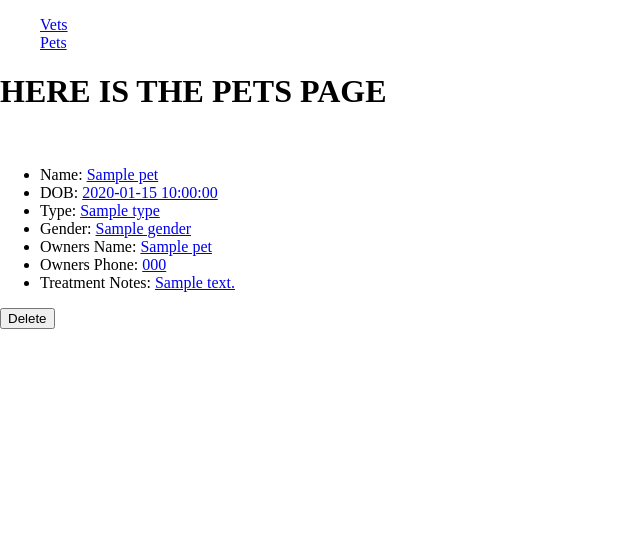
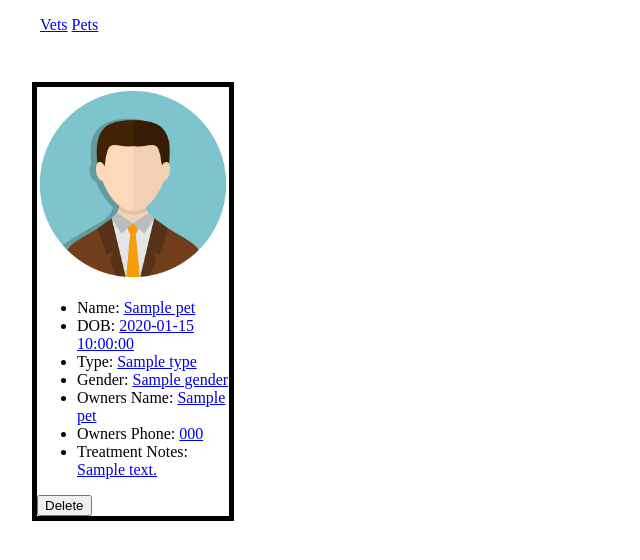
Before and after one commit to Dannycarey23/vet_project, a Flask app: template templates/pets/index.html in a window 1280 px wide. Shown: the top 560 px of the page, without its empty margins (0-640 px from the left). Run offline with Flask 3, Linux system fonts and the light colour scheme; the template is opened without the code that fills it: most values are stand-ins (such as "Sample title", 1, 10 or a date in 2020); some libraries are stand-ins or nearby versions.

Commit message:
fixed errors that was stopping content from being displayed. on the pets and vets index pages.

```diff
--- a/db/hutchVets.sql
+++ b/db/hutchVets.sql
@@ -8,7 +8,7 @@ CREATE TABLE pets (
     type VARCHAR(255),
     gender VARCHAR(255),
     owners_name VARCHAR(255),
-    owners_phone INT,
+    owners_phone VARCHAR(255),
     treatment_notes VARCHAR(255)
 );
 
--- a/static/style.css
+++ b/static/style.css
@@ -5,24 +5,44 @@ body{
 
 nav li{
     list-style-type: none;
+    display: inline;
 }
 
-/*
+
 
 .vetProfile{
-
+    border: solid black thick;
+    width: 15%;
+    margin: 2.5%;
+    display: inline-block;
 }
 
 .vetPic{
-
+    border-radius: 25px;
+    object-fit: contain;
 }
 
 .vetInfo{
-
+    text-align: left;
+    font-size: medium;
 }
 
-.newVetForm{
+/* .newVetForm{
 
+}  */
+
+.petProfile{
+    border: solid thick black;
+    width: 15%;
+    margin: 2.5%;
+    display: inline-block;
 }
 
-*/
+.petPic{
+    border-radius: 25px;
+}
+
+.petInfo{
+    text-align: left;
+    font-size: medium;
+}
--- a/templates/pets/index.html
+++ b/templates/pets/index.html
@@ -1,23 +1,20 @@
 {% extends 'base.html' %}
 {% block content %}
-
-<h1> HERE IS THE PETS PAGE</h1>
-
+<p></p>
+{% for pet in pets %}
 <div class="petProfile">
     <div class="petPic">
-        <img src="">
+        <img src="static/images/avatar1.jpg" width="100%" alt="placeholder avatar">
     </div>
     <div class="petInfo">
         <ul>
-            <li>Name: <a href="/pets/{{pets.id}}">{{pets.name}}</a></li>
-            <li>DOB: <a href="/pets/{{pets.id}}">{{pets.dob}}</a></li>
-            <li>Type: <a href="/pets/{{pets.id}}">{{pets.type}}</a></li>
-            <li>Gender: <a href="/pets/{{pets.id}}">{{pets.gender}}</a></li>
-            <li>Owners Name: <a href="/pets/{{pets.id}}">{{pets.owners_name}}</a></li>
-            <li>Owners Phone: <a href="/pets/{{pets.id}}">{{pets.owners_phone}}</a></li>
-            <li>Treatment Notes: <a href="/pets/{{pets.id}}">{{pets.treatment_notes}}</a></li>
-
-
+            <li>Name: <a href="/pets/{{pets.id}}">{{ pet.name }}</a></li>
+            <li>DOB: <a href="/pets/{{pets.id}}">{{ pet.dob }}</a></li>
+            <li>Type: <a href="/pets/{{pets.id}}">{{ pet.type }}</a></li>
+            <li>Gender: <a href="/pets/{{pets.id}}">{{ pet.gender }}</a></li>
+            <li>Owners Name: <a href="/pets/{{pets.id}}">{{ pet.owners_name }}</a></li>
+            <li>Owners Phone: <a href="/pets/{{pets.id}}">{{ pet.owners_phone }}</a></li>
+            <li>Treatment Notes: <a href="/pets/{{pets.id}}">{{ pet.treatment_notes }}</a></li>
         </ul>
     </div>
     <div>
@@ -26,6 +23,6 @@
         </form>
     </div>
 </div>
-
+{% endfor %}
 
 {% endblock %}
```
Also changed, not shown: console.py (+4 -7 lines), repositories/pet_repository.py (+8 -8 lines), templates/vets/index.html (+6 -6 lines), static/images/avatar1.jpg (added).
